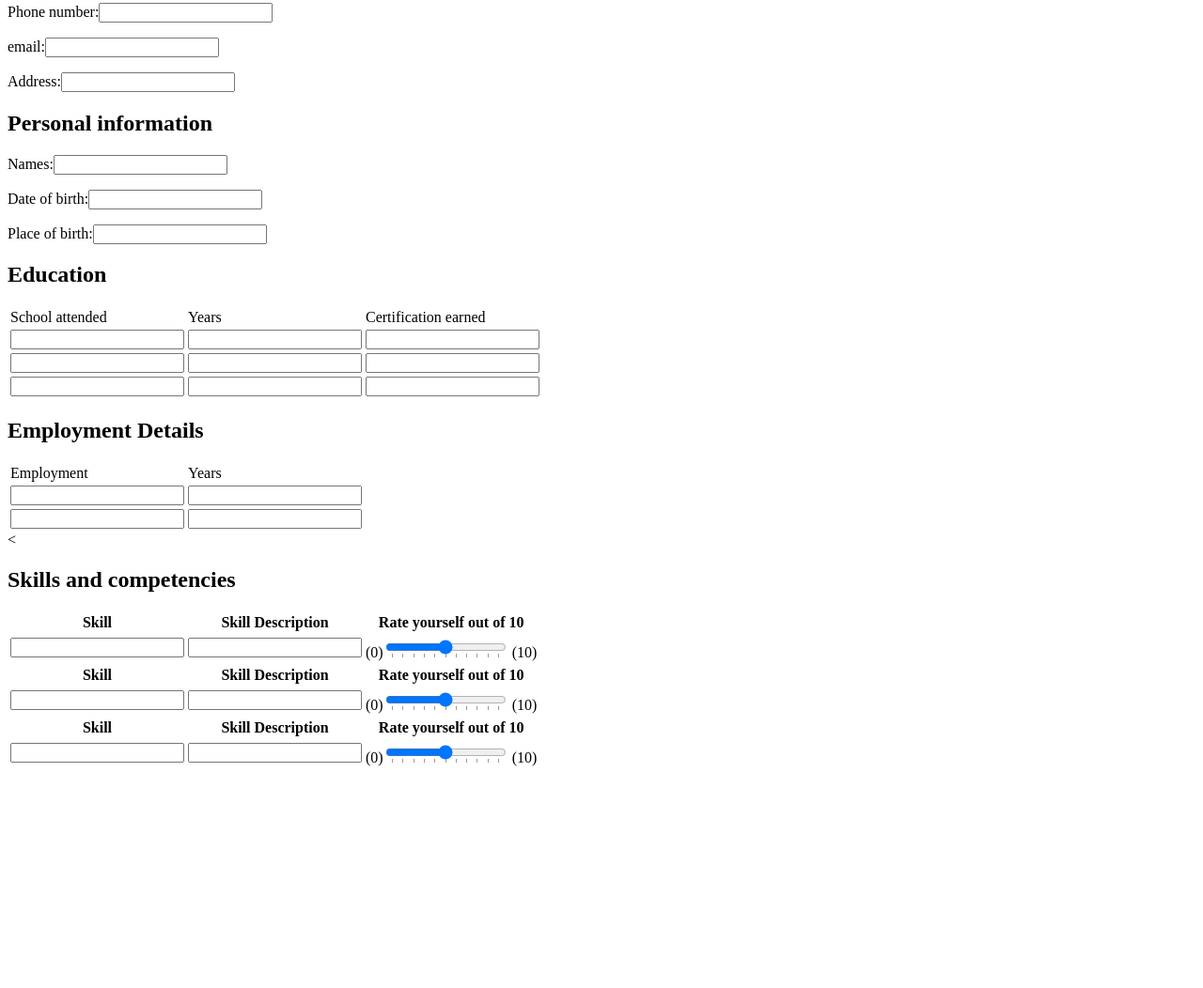
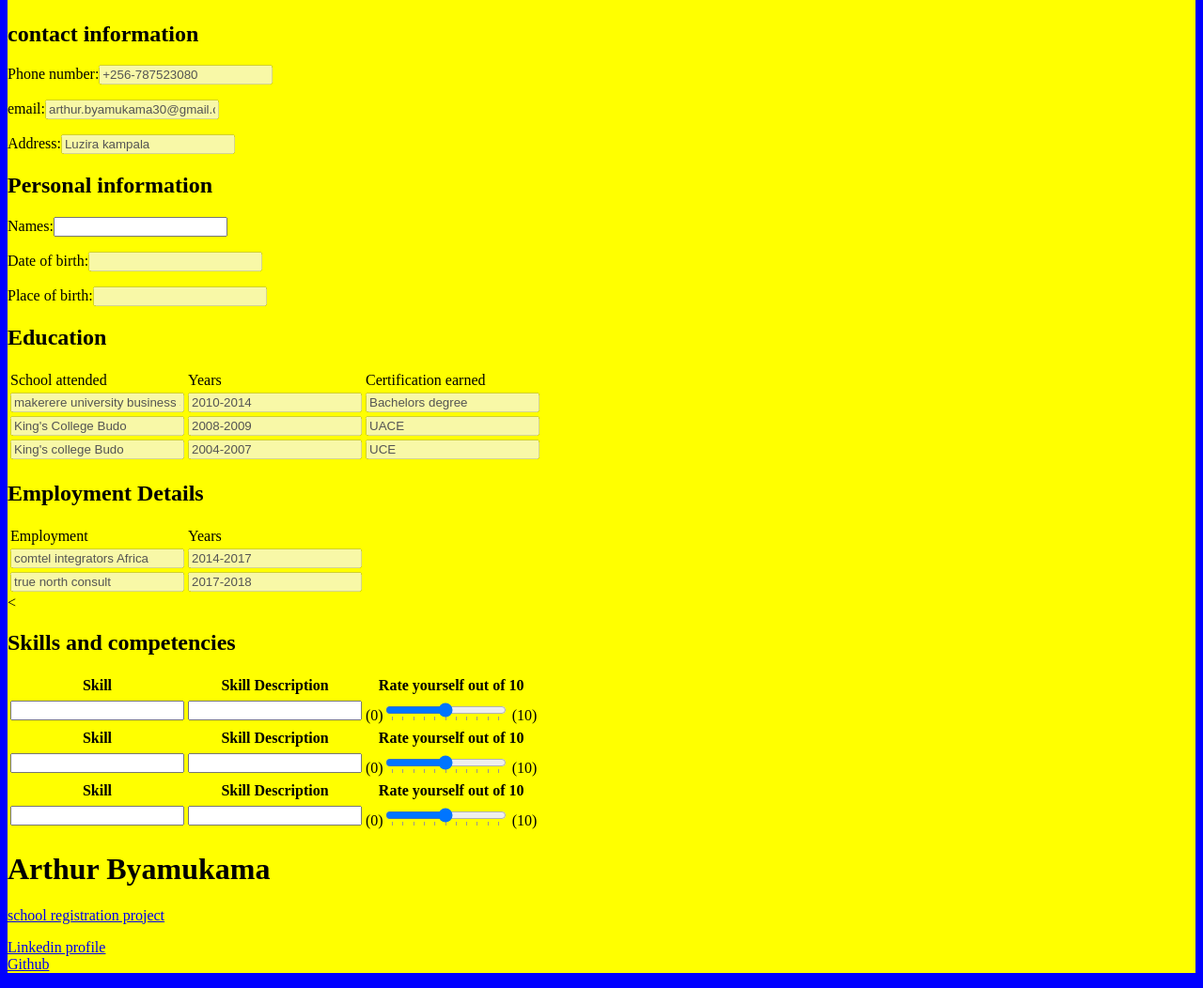
Before and after one commit to Arthur-Byamukama/Arthur-Byamukama.github.io, a plain HTML site: page ArthurByamukama.html in a window 1280 px wide. Shown: the part 424-1476 px from the top of the page at 94% size. Before the commit the page ends 1251 px from the top, so only its background shows below. Drawn offline with Linux system fonts and the light colour scheme.

Commit message:
'my second commit'

```diff
--- a/ArthurByamukama.html
+++ b/ArthurByamukama.html
@@ -3,18 +3,29 @@
   <head>
     <meta charset="utf-8">
     <title>Arthur Byamukama Personal Profile</title>
+  <link rel="stylesheet" type="text/css" href="style.css" />
   </head>
   <body>
-    <<h1>Arthur Byamukama Personal Profile</h1>
+    <div id="container">
+      <div id="Header">
+    <h1>Arthur Byamukama Personal Profile</h1>
+    </div>
+    <nav>
+      <ul>
+        <h3>nav bar</h3>
+        <li> <a href="#employment details">Employment details</a>  </li>
+        <li> <a href="#Profile Link"> Profile links</a> </li>
+      </ul>
+    </nav>
     <img src="20190103_103110-1.jpg" alt=""width="250px"height="250px">
      <h2>contact information</h2>
-     <p>Phone number:<input type="number" name="Phone number"></p>
-     <p>email:<input type="text" name="email"></p>
-     <p>Address:<input type="text" name="Address">
+     <p>Phone number:<input type="" name="" value="+256-787523080" disabled></p>
+     <p>email:<input type="" name="" value="arthur.byamukama30@gmail.com" disabled></p>
+     <p>Address:<input type="" name="" value="Luzira kampala"disabled>
     <h2>Personal information</h2>
     <p>Names:<input type="text" name="Names"></p>
-    <p>Date of birth:<input type="number" name="Date of Birth"></p>
-    <p>Place of birth:<input type="text" name="place of Birth"></p>
+    <p>Date of birth:<input type="number" name="Date of Birth" disabled></p>
+    <p>Place of birth:<input type="text" name="place of Birth" disabled></p>
     <h2>Education</h2>
      <table>
          <tr>
@@ -24,35 +35,36 @@
          </tr>
 
          <tr>
-           <td><input type="text" name="" value=""></td>
-           <td><input type="text" name="" value=""></td>
-           <td><input type="text" name="" value=""></td>
+           <td><input type="text" name="" value="makerere university business school" disabled></td>
+           <td><input type="text" name="" value="2010-2014" disabled></td>
+           <td><input type="text" name="" value="Bachelors degree" disabled></td>
          </tr>
          <tr>
-           <td><input type="text" name="" value=""></td>
-           <td><input type="text" name="" value=""></td>
-           <td><input type="text" name="" value=""></td>
+           <td><input type="text" name="" value="King's College Budo" disabled></td>
+           <td><input type="text" name="" value="2008-2009" disabled></td>
+           <td><input type="text" name="" value="UACE" disabled></td>
          </tr>
          <tr>
-           <td><input type="text" name="" value=""></td>
-           <td><input type="text" name="" value=""></td>
-           <td><input type="text" name="" value=""></td>
+           <td><input type="text" name="" value="King's college Budo" disabled></td>
+           <td><input type="text" name="" value="2004-2007" disabled></td>
+           <td><input type="text" name="" value="UCE" disabled></td>
          </tr>
       </table>
-     <h2>Employment Details</h2>
+
+     <h2> <a name="employment details">Employment Details </a> </h2>
       <table>
         <tr>
           <td>Employment</td>
           <td>Years</td>
         </tr>
         <tr>
-          <td><input type="text" name="" value=""></td>
-          <td><input type="text" name="" value=""></td>
+          <td><input type="text" name="" value="comtel integrators Africa" disabled></td>
+          <td><input type="text" name="" value="2014-2017" disabled></td>
 
         </tr>
         <tr>
-          <td><input type="text" name="" value=""></td>
-          <td><input type="text" name="" value=""></td>
+          <td><input type="text" name="" value="true north consult" disabled></td>
+          <td><input type="text" name="" value="2017-2018" disabled></td>
 
         </tr>
 
@@ -144,7 +156,28 @@
       </table>
 
    </table>
+             <div id="Welcome section">
+               <h1>Arthur Byamukama<h1>
 
+             </div>
+             <div id="Projects">
+               <div class="project title">
+                <p> <a href="https://github.com/Arthur-Byamukama/active-learning-building-a-form-structure"> school registration project </a> </p>
+
+             </div>
+           </div>
+
+           <p>  <a name="Profile Link" </a>
+              <a href="#https://www.linkedin.com/in/arthur-byamukama-84b77b172/"> Linkedin profile</a> <br>
+              <a href="#https://github.com/Arthur-Byamukama">Github</a>
+          </p>
+
+
+            </div>
+ </body>
+
+</html>
+             </div>
   </body>
 
 </html>
--- /dev/null
+++ b/style.css
@@ -0,0 +1,3 @@
+body {background-color: blue;}
+#Header {background-color: blue; color: white; text-align: center;}
+#container {background-color: yellow; width: 100px margin-left:auto;margin-right: auto;}
```
